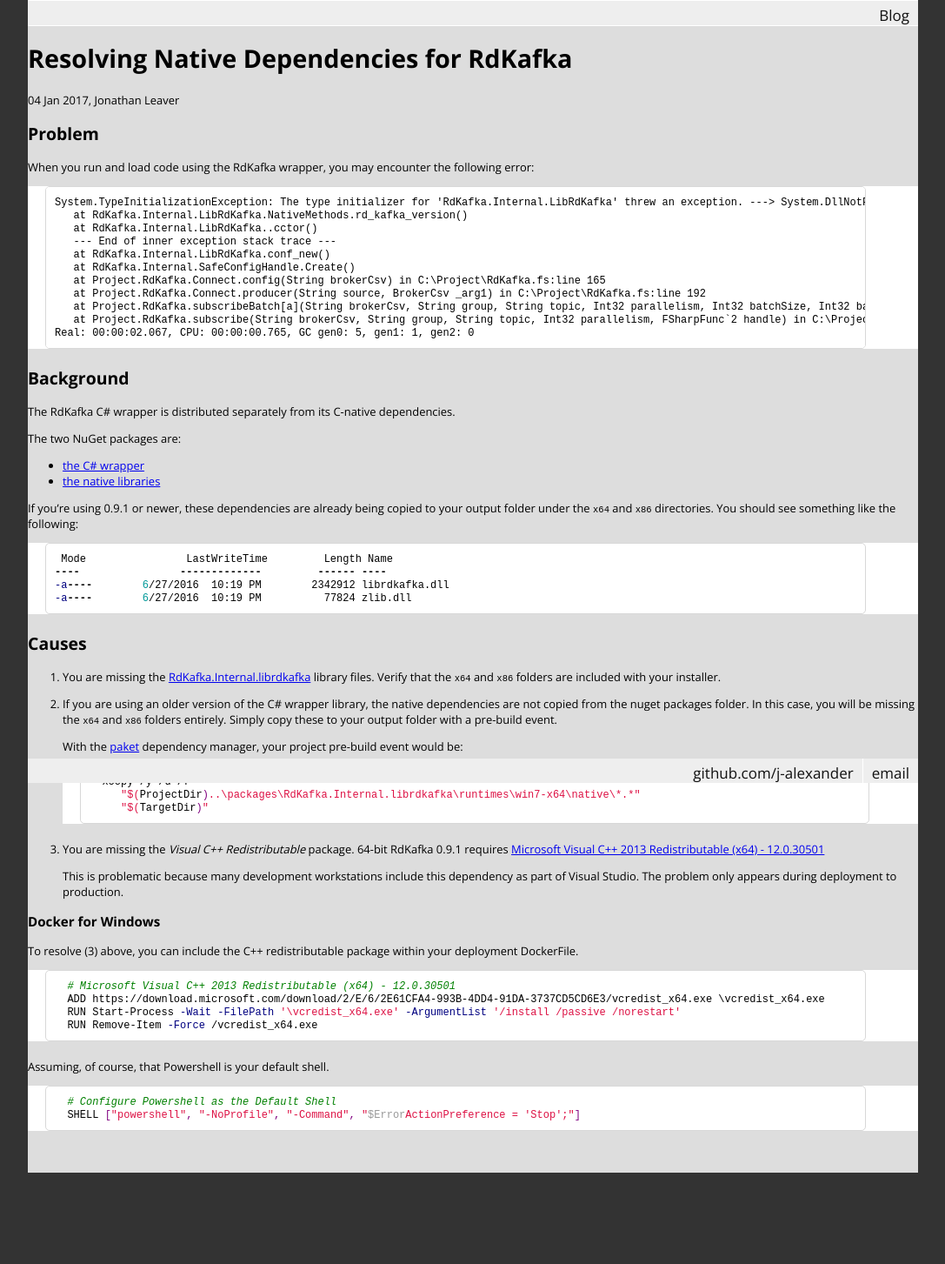
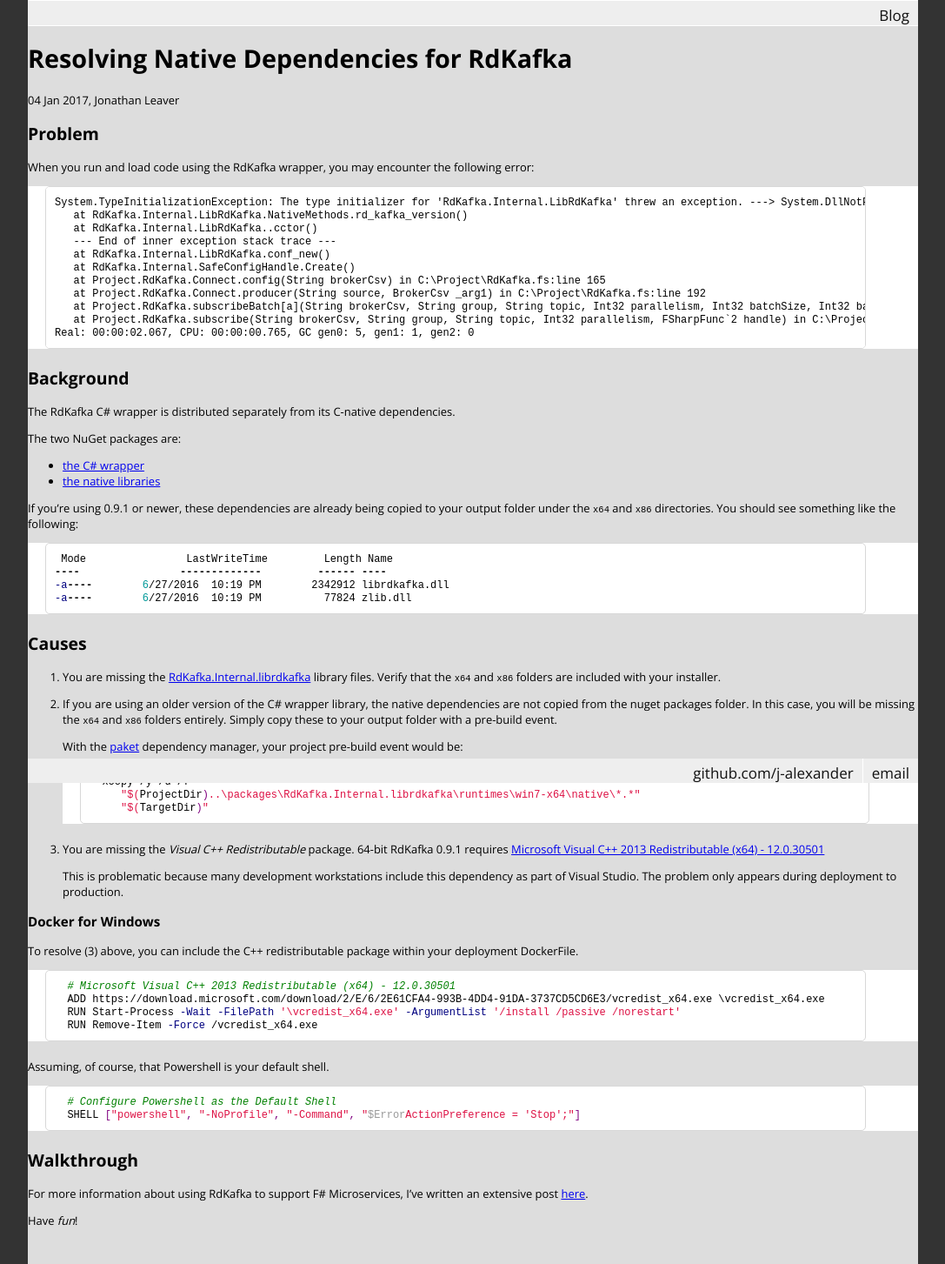
Before and after one commit to j-alexander/j-alexander.github.io, a Jekyll site: the page built from _posts/2017-01-04-rdkafka-native-dependencies.md, in a window 1280 px wide. Shown: the whole page at 87% size, without its empty margins (96-1183 px from the left). Built offline with Jekyll 4.4.1, drawn with Linux system fonts in a browser that asks for light colours; some web fonts are replaced; comment, search, counter and statistics services are not loaded; before the commit the page ends 1348 px from its top, so only the background shows below that.

Commit message:
link DllNotFoundException with RdKafkaForFSharp

````diff
--- a/_posts/2016-12-08-rdkafka-for-fsharp-microservices.html
+++ b/_posts/2016-12-08-rdkafka-for-fsharp-microservices.html
@@ -22,7 +22,7 @@
 </code></pre></td></tr></table>
 </li>
 <li>
-<p><em>Pre-build event</em> to transfer native libraries (64-bit):</p>
+<p><em>Pre-build event</em> to transfer native libraries (64-bit): (see: <a href="/entry/2017/01/04/rdkafka-native-dependencies">DllNotFoundException</a>)</p>
 <table class="pre"><tr><td class="snippet"><pre class="fssnip"><code lang="powershell">xcopy /y /d /f
      "$(ProjectDir)..\packages\RdKafka.Internal.librdkafka\runtimes\win7-x64\native\*.*"
      "$(TargetDir)"
--- a/_posts/2017-01-04-rdkafka-native-dependencies.md
+++ b/_posts/2017-01-04-rdkafka-native-dependencies.md
@@ -78,3 +78,9 @@
   # Configure Powershell as the Default Shell
   SHELL ["powershell", "-NoProfile", "-Command", "$ErrorActionPreference = 'Stop';"]
 ```
+
+## Walkthrough
+
+For more information about using RdKafka to support F# Microservices, I've written an extensive post [here](/entry/2016/12/08/rdkafka-for-fsharp-microservices).
+
+Have _fun_!
````
Also changed, not shown: other parts of _posts/2017-01-04-rdkafka-native-dependencies.md (+2 -2 lines), 1 other file.
